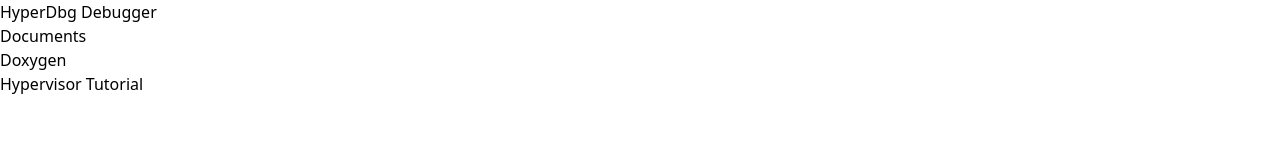
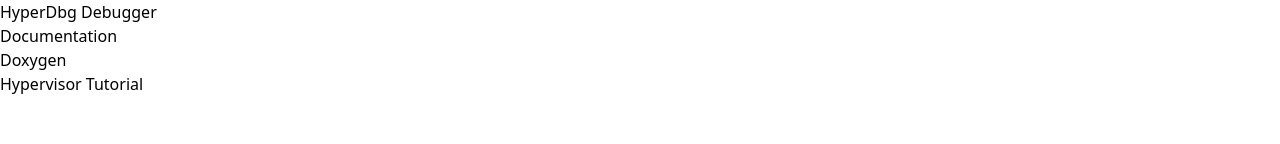
Before and after one commit to HyperDbg/website, a Vue app: page / in a window 1280 px wide. Shown: the top 144 px of the page. Built offline with nearby package versions, Linux system fonts and the light colour scheme.

Commit message:
Fix header links

```diff
--- a/src/components/Header.vue
+++ b/src/components/Header.vue
@@ -40,14 +40,14 @@
             <li class="flex items-center">
               <a
                 class="flex items-center py-4 text-gray-800 lg:px-3 lg:py-2"
-                href=""
-              >Documents</a>
+                href="https://docs.hyperdbg.com/"
+              >Documentation</a>
             </li>
 
             <li class="flex items-center">
               <a
                 class="flex items-center py-4 text-gray-800 lg:px-3 lg:py-2"
-                href=""
+                href="https://doxygen.hyperdbg.com/"
               >Doxygen</a>
             </li>
 
@@ -99,7 +99,7 @@
             <li class="flex items-center">
               <a
                 class="flex items-center py-4 text-gray-800 lg:px-3 lg:py-2"
-                href=""
+                href="https://rayanfam.com/"
               >Blog</a>
             </li>
           </ul>
@@ -112,7 +112,7 @@
               >
                 <img
                   svg-inline
-                  class="inline-block w-6 h-6 text-gray-900 fill-current"
+                  class="inline-block w-6 h-6 text-gray-700 fill-current"
                   src="@/assets/svg/github.svg"
                 />
               </a>
```
